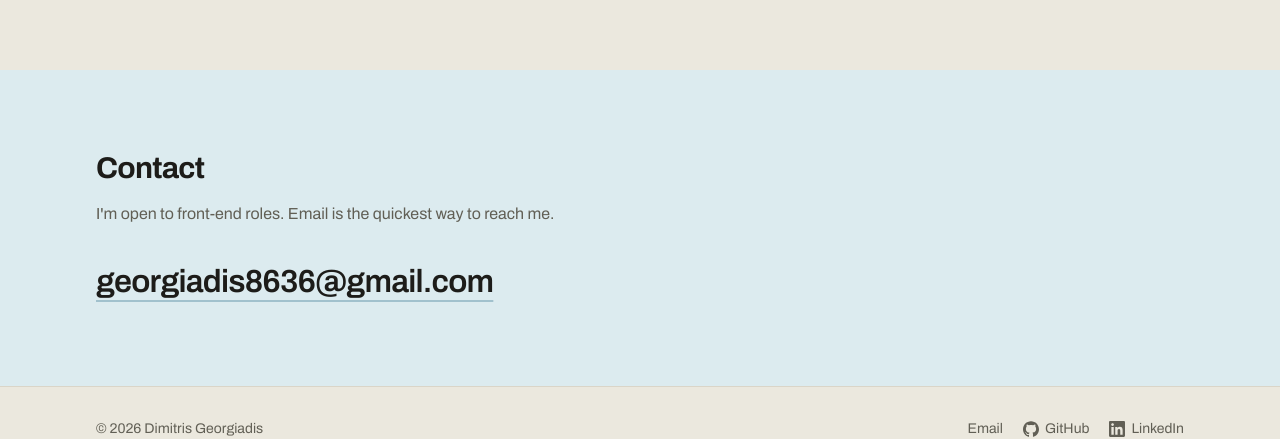
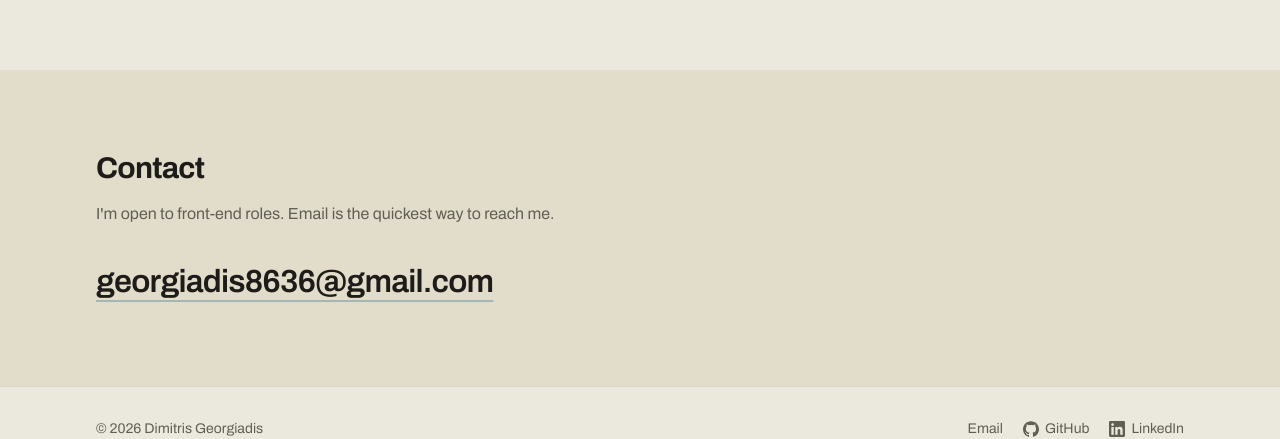
Before and after one commit to geojimas/portfoliony, a React (Vite) app: page / in a window 1280 px wide. Shown: the part 2340-2779 px from the top of the page. Built offline with nearby package versions, Linux system fonts and the light colour scheme.

Commit message:
style: set the contact band on a deeper fold of the paper

```diff
--- a/src/components/Contact.jsx
+++ b/src/components/Contact.jsx
@@ -1,6 +1,6 @@
 export function Contact() {
   return (
-    <section id="contact" className="section bg-haze">
+    <section id="contact" className="section bg-paper-deep">
       <div className="shell">
         <h2 className="text-2xl font-bold tracking-tight md:text-3xl">Contact</h2>
         <p className="mt-4 max-w-[50ch] text-muted">
--- a/src/index.css
+++ b/src/index.css
@@ -10,7 +10,7 @@
   --color-marker: #ffe14d;
   --color-sea: #17607f;
   --color-sea-deep: #114b63;
-  --color-haze: #dcebef;
+  --color-paper-deep: #e2dccb;
 }
 
 @layer base {
```
